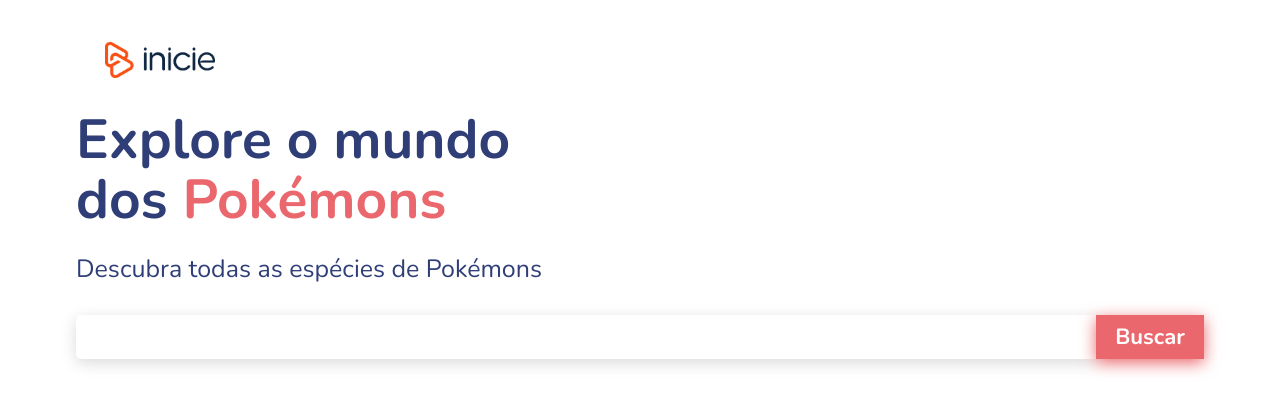
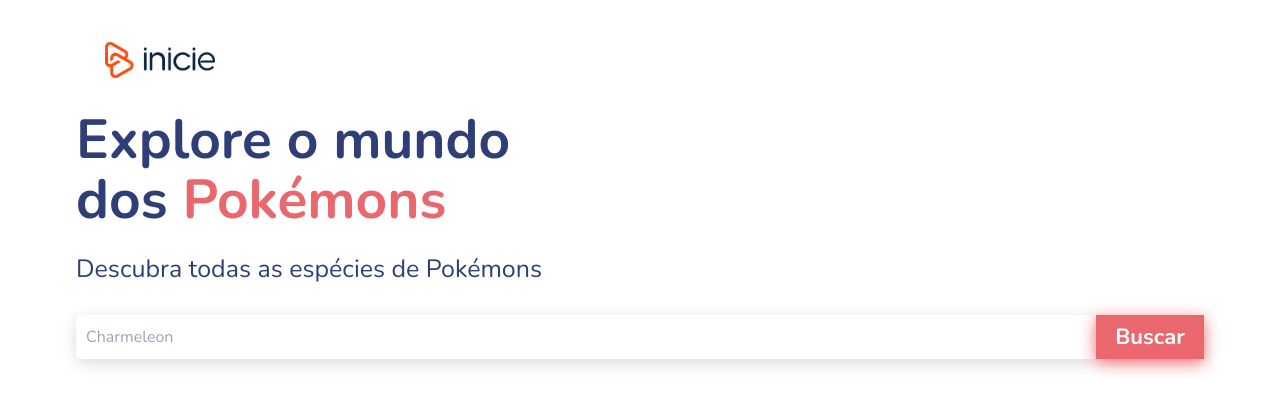
Before and after one commit to dbrazl/inicie-pokemon, an Angular app: page / in a window 1280 px wide. Shown: the top 412 px of the page. Built offline with nearby package versions, Linux system fonts and the light colour scheme.

Commit message:
feat: add placeholder to input search

```diff
--- a/src/app/search-input/search-input.component.css
+++ b/src/app/search-input/search-input.component.css
@@ -16,6 +16,15 @@
   border-top-left-radius: 5px;
   border-bottom-left-radius: 5px;
   box-shadow: 0 4px 16px rgba(0, 0, 0, 0.15);
+  padding-left: 10px;
+  font-family: 'Nunito';
+  font-style: normal;
+  font-weight: 400;
+  font-size: 16px;
+}
+
+.search-input::placeholder {
+  color: var(--input-placeholder-color);
 }
 
 .input-search-button {
--- a/src/app/search-input/search-input.component.html
+++ b/src/app/search-input/search-input.component.html
@@ -1,5 +1,5 @@
 
 <div class="input-search-container">
-  <input id="search-input" type="text" class="search-input">
+  <input id="search-input" type="text" class="search-input" placeholder="Charmeleon">
   <button id="input-search-button" class="input-search-button">Buscar</button>
 </div>
--- a/src/styles.css
+++ b/src/styles.css
@@ -6,13 +6,16 @@
   outline: 0;
   margin: 0;
   padding: 0;
+  box-sizing: border-box;
 
   --white: #ffffff;
   --black: #000000;
+  --grey: #9BA4B5;
   --blue-color-1: #2F3E77;
   --primary-color: #EA686D;
 
   --input-bg-color: var(--white);
   --input-text-color: var(--black);
+  --input-placeholder-color: var(--grey);
   --button-text-color: var(--white);
 }
```
